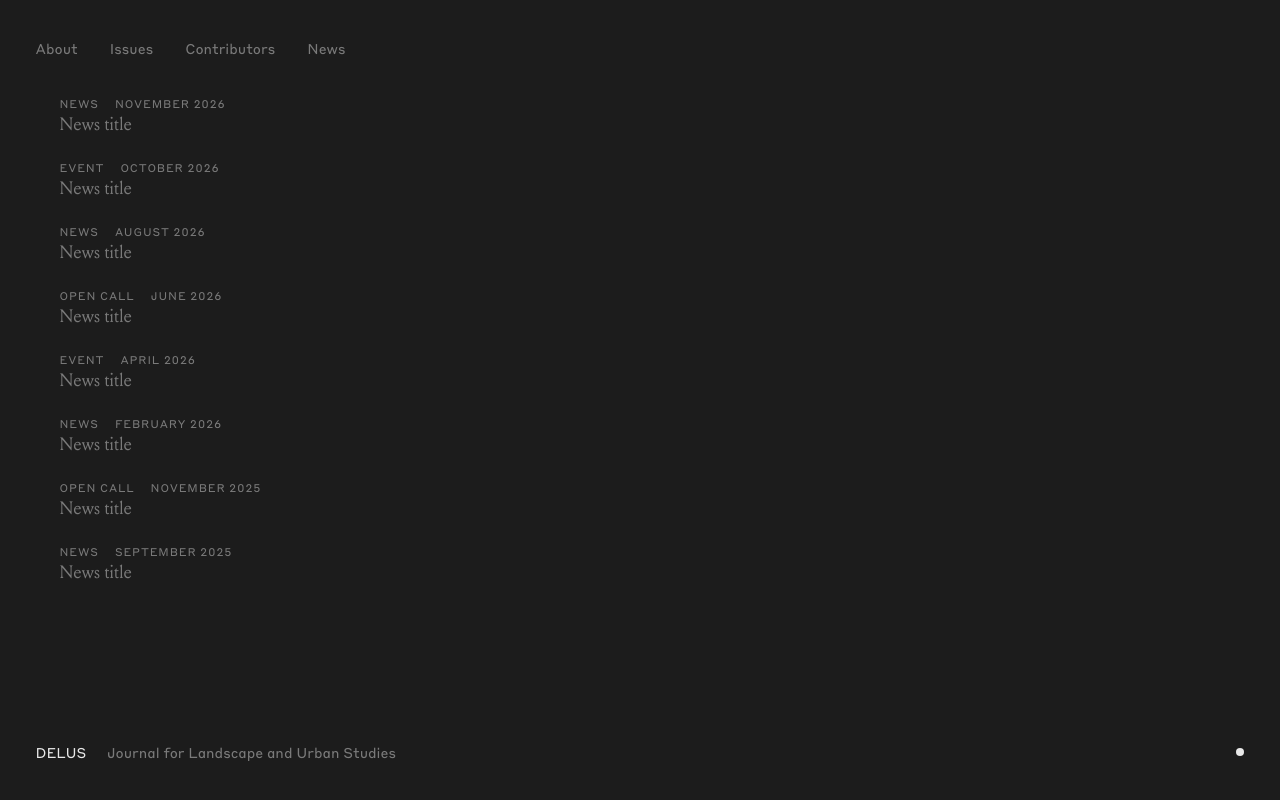
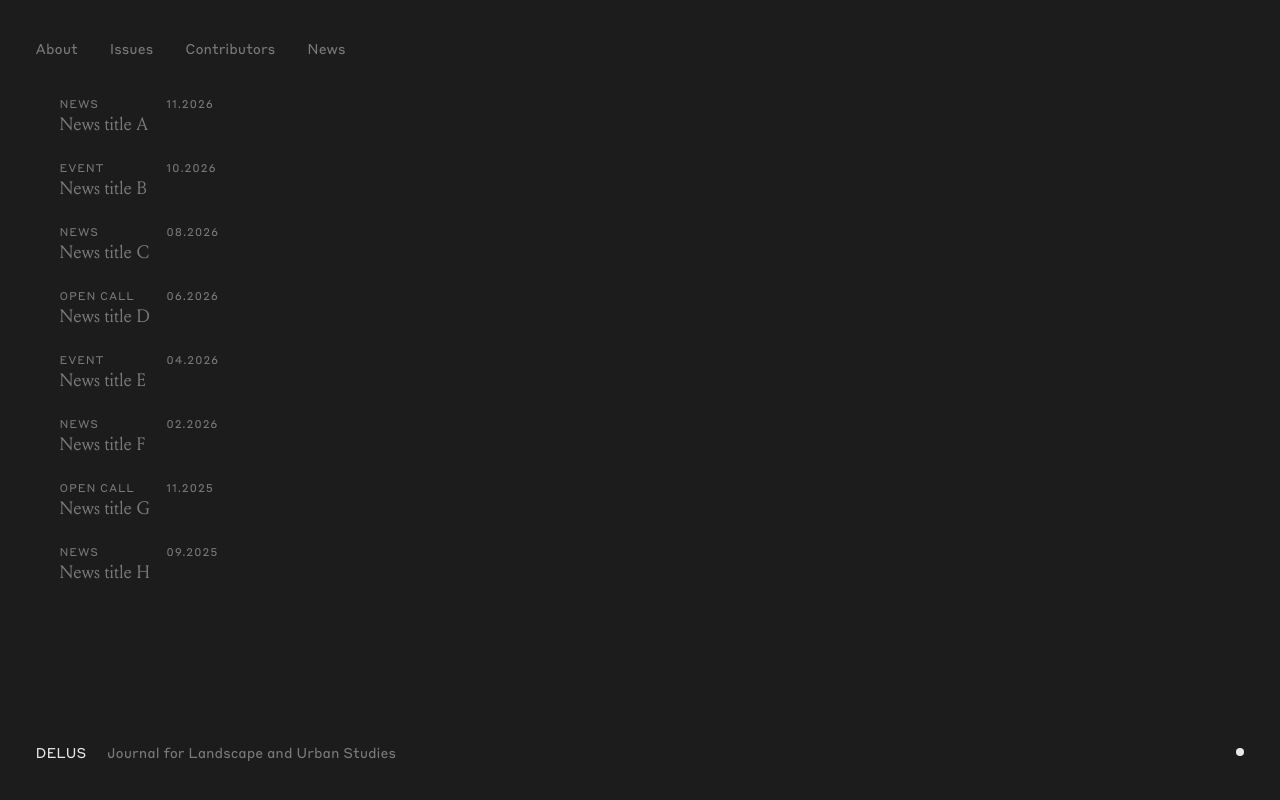
Before and after one commit to StudioFolder/delus-journal, a SvelteKit app in the folder site/: page /events in a window 1280 px wide. Built offline with nearby package versions, Linux system fonts and the light colour scheme.

Commit message:
News dates, news item

```diff
--- a/site/src/lib/data/fixtures.ts
+++ b/site/src/lib/data/fixtures.ts
@@ -111,16 +111,31 @@ export const people = [
   {slug: 'emily-schlickman', name: 'Emily Schlickman', sortName: 'Schlickman, Emily', issues: [2]}
 ];
 
-// Eight invented news items. `date` is year-month.
-export const posts = [
-  {slug: 'news-8', kind: 'News', date: '2026-11', title: 'News title'},
-  {slug: 'news-7', kind: 'Event', date: '2026-10', title: 'News title'},
-  {slug: 'news-6', kind: 'News', date: '2026-08', title: 'News title'},
-  {slug: 'news-5', kind: 'Open call', date: '2026-06', title: 'News title'},
-  {slug: 'news-4', kind: 'Event', date: '2026-04', title: 'News title'},
-  {slug: 'news-3', kind: 'News', date: '2026-02', title: 'News title'},
-  {slug: 'news-2', kind: 'Open call', date: '2025-11', title: 'News title'},
-  {slug: 'news-1', kind: 'News', date: '2025-09', title: 'News title'}
+// Eight invented news items, newest first. `slug` is what the CMS
+// generates from the title ("News title A" → news-title-a), so the URLs
+// are already the real ones. `date` is the full date (YYYY-MM-DD). Only the newest has
+// a text (`body`, one string per paragraph), as a placeholder.
+export type Post = {slug: string; kind: string; date: string; title: string; body?: string[]};
+
+export const posts: Post[] = [
+  {
+    slug: 'news-title-a',
+    kind: 'News',
+    date: '2026-11-12',
+    title: 'News title A',
+    body: [
+      'Placeholder for the text of a news item. The first paragraph says what happens, when and where, in a few plain sentences, so that the page can be judged with a realistic amount of text in this position.',
+      'A second paragraph gives the details: who is taking part, how to join or apply, what the event or the call is about, and how it relates to the work of the journal and to its latest issue.',
+      'A last, shorter paragraph with practical information: the date and time, the place, a link for registration or submission.'
+    ]
+  },
+  {slug: 'news-title-b', kind: 'Event', date: '2026-10-08', title: 'News title B'},
+  {slug: 'news-title-c', kind: 'News', date: '2026-08-27', title: 'News title C'},
+  {slug: 'news-title-d', kind: 'Open call', date: '2026-06-15', title: 'News title D'},
+  {slug: 'news-title-e', kind: 'Event', date: '2026-04-03', title: 'News title E'},
+  {slug: 'news-title-f', kind: 'News', date: '2026-02-19', title: 'News title F'},
+  {slug: 'news-title-g', kind: 'Open call', date: '2025-11-21', title: 'News title G'},
+  {slug: 'news-title-h', kind: 'News', date: '2025-09-30', title: 'News title H'}
 ];
 
 // About: the text from the Figma About page.
--- a/site/src/lib/data/format.ts
+++ b/site/src/lib/data/format.ts
@@ -11,6 +11,12 @@ export const issueNumber = (n: number) => String(n).padStart(2, '0');
 
 /** The label of an issue: "Issue 02" */
 export const issueLabel = (n: number) => `Issue ${issueNumber(n)}`;
+
+/** A full date: '2026-11-12' → "12.11.2026" */
+export const fullDate = (date: string) => date.split('-').reverse().join('.');
+
+/** Month and year, as in the news list: '2026-11-12' → "11.2026" */
+export const monthYear = (date: string) => fullDate(date.slice(0, 7));
 
 /** An issue's publication details, as rows (empty fields are left out) */
 export function issueDetails(issue: Issue): Credit[] {
--- a/site/src/lib/grid/layouts.ts
+++ b/site/src/lib/grid/layouts.ts
@@ -81,6 +81,17 @@ export function centredRight(band: Span, cols: number): Span {
   return [from, from + cols - 1];
 }
 
+/**
+ * The space beside the band, for text: `cols` columns starting one column
+ * after the band. With the Medium band [2, 13] and 18 columns: [15, 32].
+ */
+export function besideBand(band: Span, cols: number): Span {
+  return [band[1] + 2, band[1] + 1 + cols];
+}
+
+/** The width of a column of text beside the band (as the Large band) */
+export const TEXT_COLUMNS = 18;
+
 /** The width of a cover image, in columns */
 export const COVER_COLUMNS = 13;
 
--- a/site/src/routes/+layout.svelte
+++ b/site/src/routes/+layout.svelte
@@ -114,7 +114,9 @@
     z-index: 1;
   }
 
-  /* Page content that sits on the background: under the band, centred vertically */
+  /* Page content that sits on the background: under the band, centred
+     vertically — or, with `from-top`, starting at the height of the band's
+     `from-top` content (below) */
   .stage :global(.on-ground) {
     display: flex;
     align-items: center;
@@ -132,12 +134,14 @@
   }
   /* Content longer than the band scrolls inside it, between menu and
      footer, without a visible scrollbar */
-  .stage :global(.on-band.from-top) {
+  .stage :global(.on-band.from-top),
+  .stage :global(.on-ground.from-top) {
     align-items: flex-start;
     padding-top: calc(12 * var(--u)); /* menu: 5 units + its line of 2; then 5 units of air */
     padding-bottom: calc(12 * var(--u)); /* the same above the footer */
   }
-  .stage :global(.on-band.from-top > *) {
+  .stage :global(.on-band.from-top > *),
+  .stage :global(.on-ground.from-top > *) {
     max-height: 100%;
     overflow-y: auto;
     scrollbar-width: none;
@@ -231,6 +235,16 @@
       padding-top: var(--pad);
       padding-bottom: var(--header);
     }
+    /* Content on the background with `from-top` takes the same place:
+       under the header, full width (e.g. a news text) */
+    .stage :global(.on-ground.from-top) {
+      left: var(--pad);
+      right: var(--pad);
+      width: auto;
+      top: var(--header);
+      padding-top: var(--pad);
+      padding-bottom: var(--header);
+    }
     .stage.menu-open :global(.on-band > *) {
       pointer-events: none; /* invisible content must not catch the menu's clicks */
     }
--- /dev/null
+++ b/site/src/routes/events/+layout.svelte
@@ -0,0 +1,97 @@
+<!--
+  News: the list of all news, newest first, on the band under the menu.
+  It lives in this layout, shared by the list (/events/) and each news
+  item (/events/[slug]/), so it stays in place while a news text opens
+  in the space to the right; the entry on view is in full ink.
+  The band for these URLs is set in #lib/grid/layouts.ts.
+
+  Each entry is two lines: category and date in small capitals, then the
+  title. Entries are quiet and turn to full ink under the pointer. The
+  date (11.2026) appears only then, quiet, from column 6, so all the
+  dates line up whatever the category; on touch screens, which have no
+  pointer to hover with, it is always shown. The whole entry is the link.
+-->
+<script lang="ts">
+  import {onMount, setContext} from 'svelte';
+  import {page} from '$app/state';
+  import Panel from '#lib/grid/Panel.svelte';
+  import {leave} from '#lib/motion/leave.ts';
+  import {posts} from '#lib/data/fixtures.ts';
+  import {monthYear} from '#lib/data/format.ts';
+
+  let {children} = $props();
+
+  // Whether the list was already on view: then a news text opening is
+  // only replacing what was on the right, not arriving with a new page
+  let live = false;
+  onMount(() => void (live = true));
+  setContext('news:live', () => live);
+</script>
+
+<Panel area="band" inset class="on-band from-top">
+  <ul class="news" class:has-item={page.params.slug}>
+    {#each posts as post, i (post.slug)}
+      <li
+        class="entry hover fade"
+        class:active={post.slug === page.params.slug}
+        style:--i={i}
+        out:leave|global
+      >
+        <p class="label">
+          <span>{post.kind}</span>
+          <time datetime={post.date}>{monthYear(post.date)}</time>
+        </p>
+        <!-- The title is the link; it is stretched over the whole entry.
+             The date sits outside the link so it can keep its own colour
+             (see LINKS in styles.css) -->
+        <a href="/events/{post.slug}/">{post.title}</a>
+      </li>
+    {/each}
+  </ul>
+</Panel>
+
+{@render children()}
+
+<style>
+  .news {
+    width: 100%;
+    display: grid;
+    gap: calc(3 * var(--u));
+  }
+  .entry {
+    position: relative;
+  }
+  /* Category from column 3, date from column 6 */
+  .label {
+    display: grid;
+    grid-template-columns: calc(3 * var(--col)) auto;
+  }
+  time {
+    color: var(--ink-quiet);
+    transition: opacity var(--hover);
+  }
+  @media (hover: hover) {
+    .entry:not(:hover, :focus-within) time {
+      opacity: 0;
+    }
+  }
+  /* Mobile: the grid columns are too narrow; a fixed width that clears
+     the longest category ("Open call"), as the other mobile tables do */
+  @media (max-width: 767px) {
+    .label {
+      grid-template-columns: calc(12 * var(--u)) auto;
+    }
+    .has-item {
+      display: none; /* the news text takes the column */
+    }
+  }
+  a {
+    display: block;
+    font: var(--type-text);
+  }
+  a::after {
+    content: '';
+    position: absolute;
+    inset: 0;
+  }
+</style>
--- a/site/src/routes/events/+page.svelte
+++ b/site/src/routes/events/+page.svelte
@@ -1,65 +1 @@
-<!--
-  News: the list of all news, newest first, on the band under the menu.
-  The band for this URL is set in #lib/grid/layouts.ts.
-
-  Each entry is two lines: category and date in small capitals, then the
-  title. Entries are quiet and turn to full ink under the pointer (the
-  date stays quiet). The whole entry is the link.
--->
-<script lang="ts">
-  import Panel from '#lib/grid/Panel.svelte';
-  import {leave} from '#lib/motion/leave.ts';
-  import {posts} from '#lib/data/fixtures.ts';
-
-  // '2026-08' → 'August 2026'
-  const monthYear = (date: string) =>
-    new Date(`${date}-01`).toLocaleDateString('en-GB', {
-      month: 'long',
-      year: 'numeric',
-      timeZone: 'UTC'
-    });
-</script>
-
-<Panel area="band" inset class="on-band from-top">
-  <ul class="news">
-    {#each posts as post, i (post.slug)}
-      <li class="entry hover fade" style:--i={i} out:leave|global>
-        <p class="label">
-          <span>{post.kind}</span>
-          <time datetime={post.date}>{monthYear(post.date)}</time>
-        </p>
-        <!-- The title is the link; it is stretched over the whole entry.
-             The date sits outside the link so it can keep its own colour
-             (see LINKS in styles.css) -->
-        <a href="/events/{post.slug}/">{post.title}</a>
-      </li>
-    {/each}
-  </ul>
-</Panel>
-
-<style>
-  .news {
-    width: 100%;
-    display: grid;
-    gap: calc(3 * var(--u));
-  }
-  .entry {
-    position: relative;
-  }
-  .label {
-    display: flex;
-    gap: calc(2 * var(--u));
-  }
-  time {
-    color: var(--ink-quiet);
-  }
-  a {
-    display: block;
-    font: var(--type-text);
-  }
-  a::after {
-    content: '';
-    position: absolute;
-    inset: 0;
-  }
-</style>
+<!-- The list of news is in +layout.svelte, shared with each news item. -->
--- a/site/src/routes/events/[slug]/+page.svelte
+++ b/site/src/routes/events/[slug]/+page.svelte
@@ -1 +1,59 @@
-<!-- Empty for now: the band and background for this URL are set in #lib/grid/layouts.ts -->
+<!--
+  A news item: its date, title and text beside the band, 18 columns
+  starting one column after it (Panel area="beside"), at the height of the
+  list. The list stays on the band (../+layout.svelte).
+  The date (12.11.2026) in small capitals, quiet, above the title, as the
+  issue number above an abstract; title and text in the display type, one
+  line (4 units) between paragraphs. Only items with a text show anything
+  (one, for now).
+
+  Opening from the list, the text appears as soon as the previous one has
+  faded out (`.fade.next`); arriving from another page, it waits for the
+  band like everything else.
+
+  MOBILE — the text replaces the list under the header.
+-->
+<script lang="ts">
+  import {getContext} from 'svelte';
+  import Panel from '#lib/grid/Panel.svelte';
+  import {TEXT_COLUMNS} from '#lib/grid/layouts.ts';
+  import {leave} from '#lib/motion/leave.ts';
+  import {fullDate} from '#lib/data/format.ts';
+  import Acronyms from '#lib/type/Acronyms.svelte';
+
+  let {data} = $props();
+  const post = $derived(data.post);
+  const listOnView = getContext<() => boolean>('news:live');
+</script>
+
+<Panel area="beside" cols={TEXT_COLUMNS} class="on-ground from-top">
+  <!-- Keyed: going from one news item to another replaces the text -->
+  {#key post.slug}
+    {#if post.body}
+      <article class="fade" class:next={listOnView()} out:leave|global>
+        <header class="labelled">
+          <time class="label" datetime={post.date}>{fullDate(post.date)}</time>
+          <h1 class="display"><Acronyms text={post.title} /></h1>
+        </header>
+        {#each post.body as paragraph, i (i)}
+          <p class="display"><Acronyms text={paragraph} /></p>
+        {/each}
+      </article>
+    {/if}
+  {/key}
+</Panel>
+
+<style>
+  article {
+    width: 100%;
+    display: grid;
+    gap: calc(4 * var(--u));
+  }
+  time {
+    color: var(--ink-quiet);
+  }
+  h1 {
+    margin: 0;
+    font-weight: inherit;
+  }
+</style>
```
Also changed, not shown: site/src/lib/grid/Panel.svelte (+8 -4 lines), site/src/routes/events/[slug]/+page.ts (+8 -1 lines), site/src/lib/styles.css.
